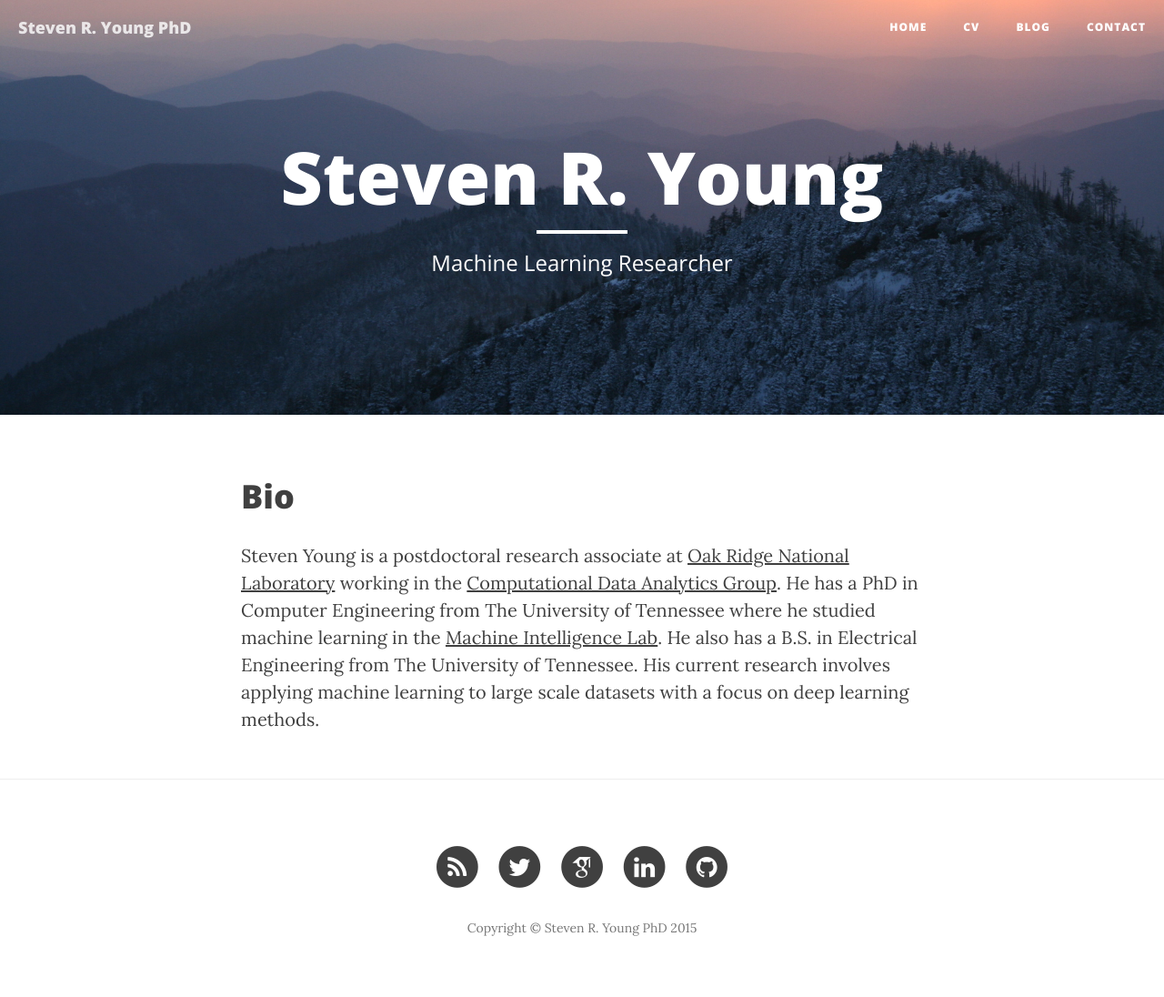
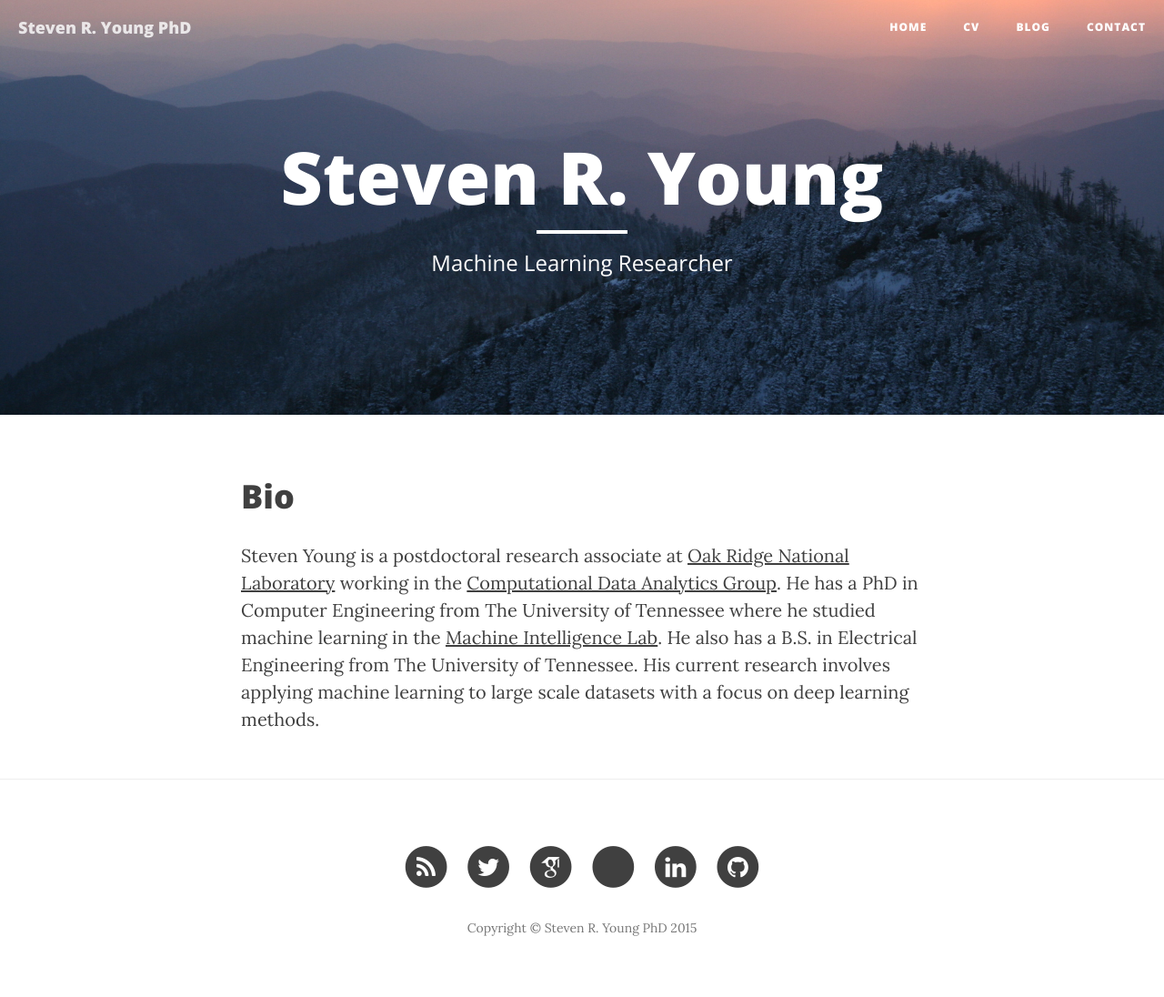
Before and after one commit to stevenryoung/stevenryoung.github.io, a Jekyll site: the page built from index.md, in a window 1280 px wide. Shown: the whole page at 91% size. Built offline with Jekyll 4.4.1, drawn with Linux system fonts in a browser that asks for light colours; nearby versions of some CDN libraries.

Commit message:
Added link to researchgate profile.

```diff
--- a/_config.yml
+++ b/_config.yml
@@ -9,6 +9,7 @@ twitter_username: stevenryoungphd
 github_username: stevenryoung
 linkedin_username: stevenryoungphd
 scholar_username: uKnWKI8AAAAJ
+rgate_username: Steven_Young11
 #facebook_username:  IronSummitMedia
 future: false
 
--- a/_includes/footer.html
+++ b/_includes/footer.html
@@ -28,6 +28,16 @@
                             <span class="fa-stack fa-lg">
                                 <i class="fa fa-circle fa-stack-2x"></i>
                                 <i class="ai ai-google-scholar fa-stack-1x fa-inverse"></i>
+                            </span>
+                        </a>
+                    </li>
+                    {% endif %}
+                    {% if site.rgate_username %}
+                    <li>
+                        <a href="https://www.researchgate.net/profile/{{ site.rgate_username }}">
+                            <span class="fa-stack fa-lg">
+                                <i class="fa fa-circle fa-stack-2x"></i>
+                                <i class="ai ai-research-gate fa-stack-1x fa-inverse"></i>
                             </span>
                         </a>
                     </li>
```
